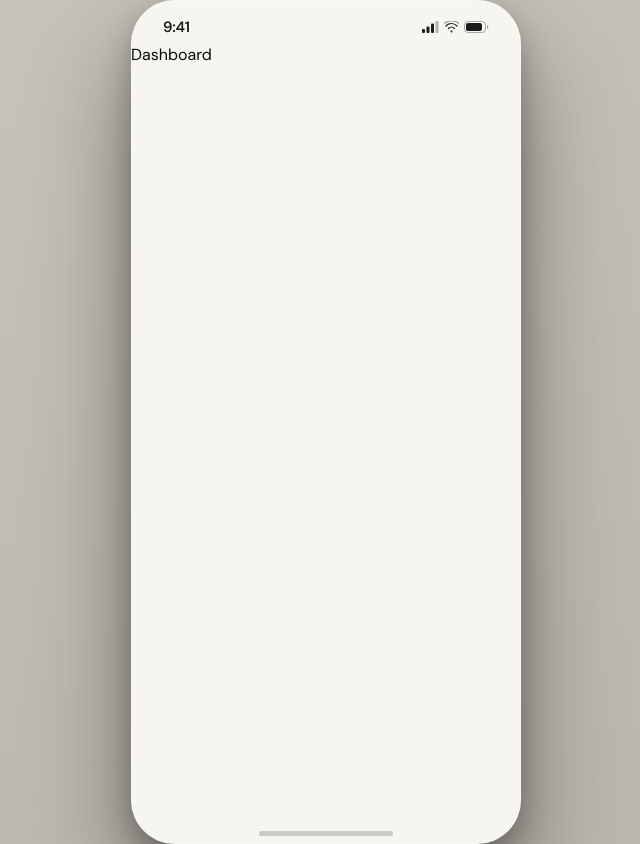
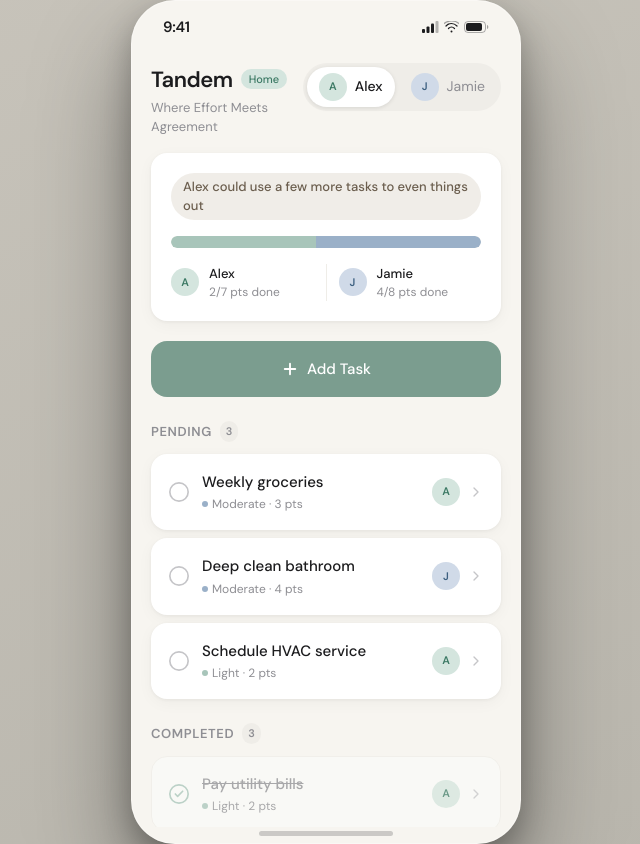
Before and after one commit to AndrewRazvan/SOEN357_Tandem, a React (Vite) app: page / in a window 1280 px wide. Shown: the whole page, without its empty margins (314-954 px from the left). Built offline with nearby package versions, Linux system fonts and the light colour scheme.

Commit message:
feat: implement Dashboard screen

```diff
--- a/src/app/pages/Dashboard.tsx
+++ b/src/app/pages/Dashboard.tsx
@@ -1,7 +1,196 @@
+import { useNavigate } from 'react-router';
+import { Plus } from 'lucide-react';
+import { useApp, type Task } from '../context/AppContext';
+import { ContributionBar } from '../components/ui/ContributionBar';
+import { TaskCard } from '../components/ui/TaskCard';
+import { ProfileSwitcher } from '../components/ui/ProfileSwitcher';
+
 export function Dashboard() {
+  const { tasks, currentUser, switchUser } = useApp();
+  const navigate = useNavigate();
+
+  const pending = tasks.filter(
+    (t) => t.status === 'assigned'
+  );
+  const complete = tasks.filter((t) => t.status === 'complete');
+
+  // Tasks still in the negotiation flow
+  const inProgress = tasks.filter(
+    (t) => ['rating-alex', 'rating-jamie', 'reveal', 'agreement'].includes(t.status)
+  );
+
   return (
-    <div>
-      <h1>Dashboard</h1>
+    <div className="flex flex-col pb-10">
+      {/* Header */}
+      <div className="px-5 pt-5 pb-4 flex items-start justify-between">
+        <div>
+          <div className="flex items-center gap-2 mb-0.5">
+            <span style={{ fontSize: '22px', fontWeight: 600, color: '#1C1C1E', letterSpacing: '-0.5px' }}>
+              Tandem
+            </span>
+            <span
+              className="px-2 py-0.5 rounded-full"
+              style={{ background: '#D4E5DE', color: '#3D7A65', fontSize: '11px', fontWeight: 500 }}
+            >
+              Home
+            </span>
+          </div>
+          <p style={{ fontSize: '13px', color: '#8E8E93', fontWeight: 400 }}>
+            Where Effort Meets Agreement
+          </p>
+        </div>
+        <ProfileSwitcher currentUser={currentUser} onSwitch={switchUser} />
+      </div>
+
+      {/* Contribution bar */}
+      <ContributionBar tasks={tasks} />
+
+      {/* Add task CTA */}
+      <div className="px-5 mt-5">
+        <button
+          onClick={() => navigate('/create')}
+          className="w-full flex items-center justify-center gap-2 py-4 rounded-2xl transition-all active:scale-[0.98]"
+          style={{ background: '#7B9D8F', minHeight: 56 }}
+        >
+          <Plus size={18} strokeWidth={2.5} color="#FFFFFF" />
+          <span style={{ color: '#FFFFFF', fontSize: '15px', fontWeight: 500 }}>
+            Add Task
+          </span>
+        </button>
+      </div>
+
+      {/* In Progress tasks */}
+      {inProgress.length > 0 && (
+        <div className="mt-6 px-5">
+          <SectionLabel label="In Negotiation" count={inProgress.length} accent />
+          <div className="flex flex-col gap-2 mt-3">
+            {inProgress.map((task) => (
+              <InProgressCard key={task.id} task={task} />
+            ))}
+          </div>
+        </div>
+      )}
+
+      {/* Pending tasks */}
+      {pending.length > 0 && (
+        <div className="mt-6 px-5">
+          <SectionLabel label="Pending" count={pending.length} />
+          <div className="flex flex-col gap-2 mt-3">
+            {pending.map((task) => (
+              <TaskCard key={task.id} task={task} />
+            ))}
+          </div>
+        </div>
+      )}
+
+      {/* Complete tasks */}
+      {complete.length > 0 && (
+        <div className="mt-6 px-5">
+          <SectionLabel label="Completed" count={complete.length} />
+          <div className="flex flex-col gap-2 mt-3">
+            {complete.slice(0, 5).map((task) => (
+              <TaskCard key={task.id} task={task} />
+            ))}
+          </div>
+        </div>
+      )}
+
+      {tasks.length === 0 && (
+        <div className="flex flex-col items-center justify-center mt-20 px-10 text-center">
+          <div
+            className="w-16 h-16 rounded-full flex items-center justify-center mb-4"
+            style={{ background: '#EEF5F2' }}
+          >
+            <Plus size={28} style={{ color: '#7B9D8F' }} />
+          </div>
+          <p style={{ fontSize: '16px', fontWeight: 500, color: '#1C1C1E' }}>
+            Nothing here yet
+          </p>
+          <p className="mt-1" style={{ fontSize: '14px', color: '#8E8E93' }}>
+            Add your first shared task to start the conversation.
+          </p>
+        </div>
+      )}
     </div>
   );
 }
+
+function SectionLabel({ label, count, accent }: { label: string; count: number; accent?: boolean }) {
+  return (
+    <div className="flex items-center gap-2">
+      <span style={{ fontSize: '13px', fontWeight: 600, color: '#8E8E93', textTransform: 'uppercase', letterSpacing: '0.6px' }}>
+        {label}
+      </span>
+      <span
+        className="px-1.5 py-0.5 rounded-full"
+        style={{
+          background: accent ? '#D4E5DE' : '#EFEDE8',
+          color: accent ? '#3D7A65' : '#8E8E93',
+          fontSize: '11px',
+          fontWeight: 600,
+        }}
+      >
+        {count}
+      </span>
+    </div>
+  );
+}
+
+function InProgressCard({ task }: { task: Task }) {
+  const navigate = useNavigate();
+
+  const statusMap: Record<string, { label: string; action: string; path: string }> = {
+    'rating-alex': {
+      label: "Waiting for Alex's rating",
+      action: 'Rate now',
+      path: `/rate/${task.id}/alex`,
+    },
+    'rating-jamie': {
+      label: "Waiting for Jamie's rating",
+      action: 'Rate now',
+      path: `/rate/${task.id}/jamie`,
+    },
+    'reveal': {
+      label: 'Ratings ready to reveal',
+      action: 'See reveal',
+      path: `/reveal/${task.id}`,
+    },
+    'agreement': {
+      label: 'Needs agreement',
+      action: 'Agree & assign',
+      path: `/agree/${task.id}`,
+    },
+  };
+
+  const info = statusMap[task.status];
+  if (!info) return null;
+
+  return (
+    <button
+      onClick={() => navigate(info.path)}
+      className="w-full text-left rounded-2xl p-4 flex items-center gap-3 transition-all active:scale-[0.98]"
+      style={{
+        background: '#FFFFFF',
+        border: '1.5px solid #D4E5DE',
+        boxShadow: '0 2px 8px rgba(123,157,143,0.1)',
+      }}
+    >
+      <div
+        className="w-2 h-2 rounded-full shrink-0"
+        style={{ background: '#7B9D8F' }}
+      />
+      <div className="flex-1 min-w-0">
+        <div className="truncate" style={{ fontSize: '15px', fontWeight: 500, color: '#1C1C1E' }}>
+          {task.name}
+        </div>
+        <div style={{ fontSize: '12px', color: '#8E8E93', marginTop: 2 }}>{info.label}</div>
+      </div>
+      <span
+        className="shrink-0 px-3 py-1.5 rounded-full"
+        style={{ background: '#EEF5F2', color: '#3D7A65', fontSize: '13px', fontWeight: 500 }}
+      >
+        {info.action}
+      </span>
+    </button>
+  );
+}
```
